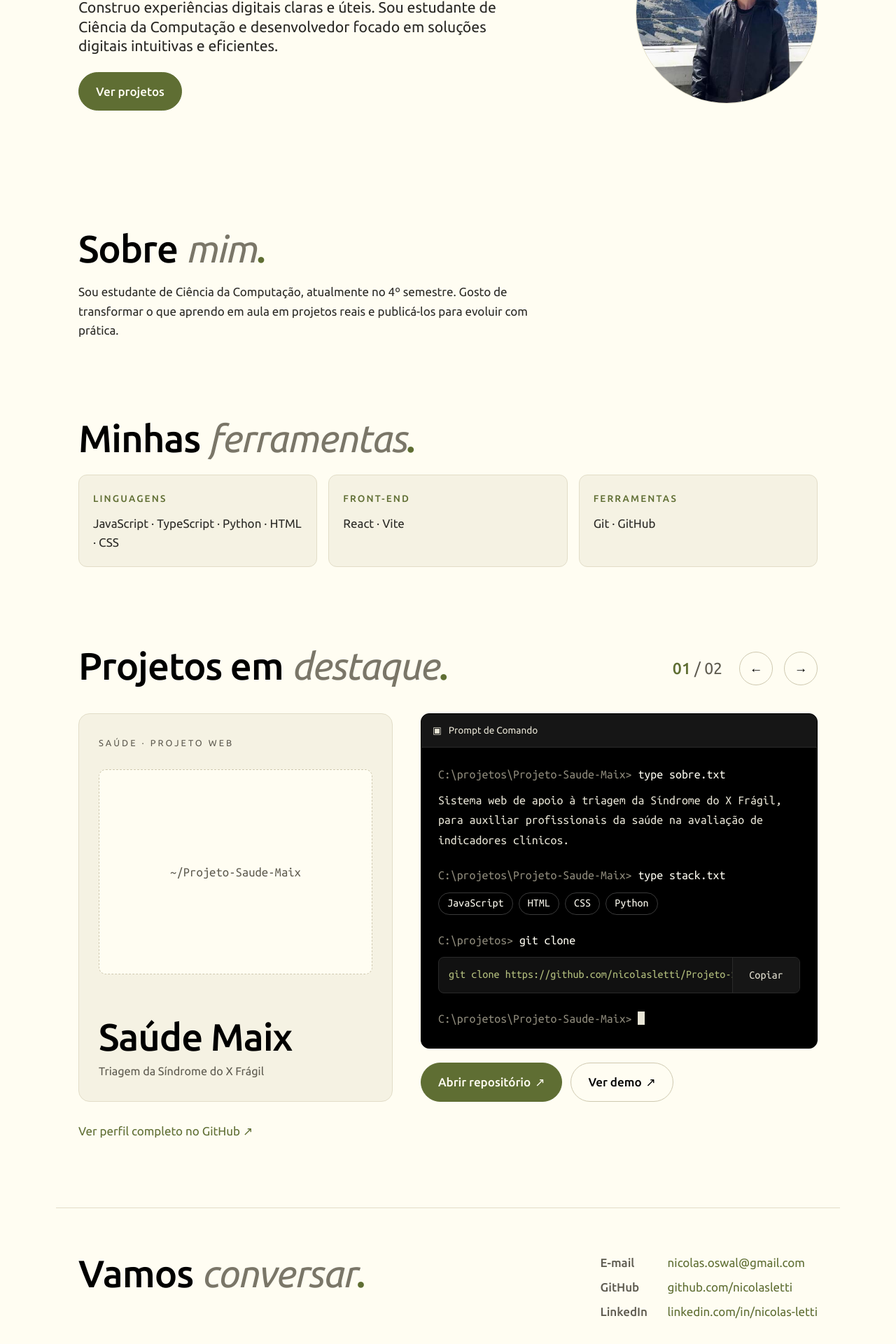
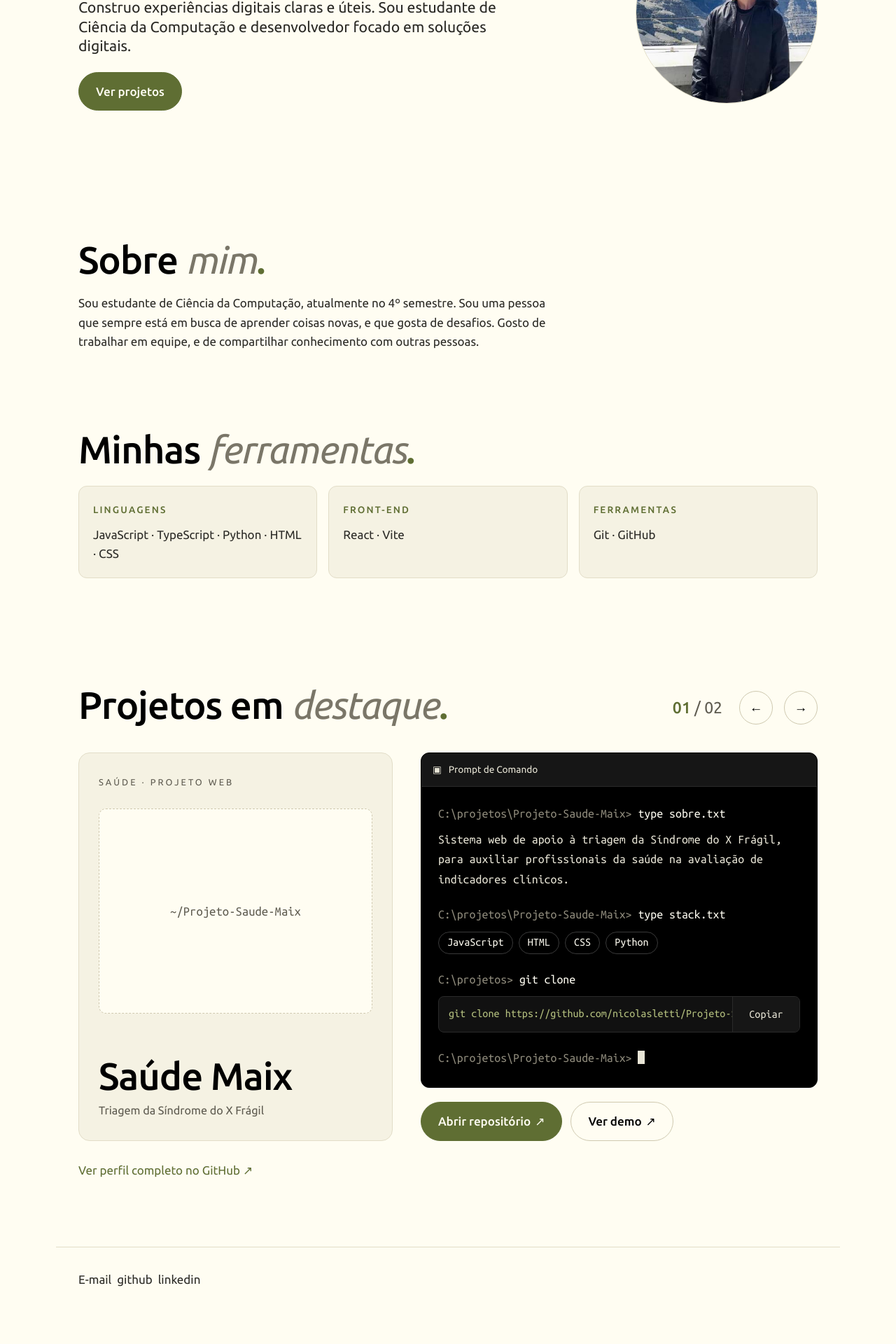
Before and after one commit to nicolasletti/portfolio, a React (Vite) app: page / in a window 1280 px wide. Shown: the part 291-2211 px from the top of the page at 70% size. After the commit the page ends 2164 px from the top, so only its background shows below. Built offline with nearby package versions, Linux system fonts and the light colour scheme.

Commit message:
feat: update About, Footer, Hero, and Projects components for improved content and layout

```diff
--- a/src/components/about/about.tsx
+++ b/src/components/about/about.tsx
@@ -10,8 +10,7 @@ function About() {
 			</h2>
 			<p>
 				Sou estudante de {profile.course}, atualmente no {profile.semester}.
-				Gosto de transformar o que aprendo em aula em projetos reais e
-				publicá-los para evoluir com prática.
+				Sou uma pessoa que sempre está em busca de aprender coisas novas, e que gosta de desafios. Gosto de trabalhar em equipe, e de compartilhar conhecimento com outras pessoas.
 			</p>
 		</section>
 	)
--- a/src/components/footer/footer.css
+++ b/src/components/footer/footer.css
@@ -2,7 +2,7 @@
 	border-top: 1px solid var(--border);
 	margin: 0 auto;
 	max-width: var(--content-width);
-	padding: 64px var(--gutter) 32px;
+	padding: 32px var(--gutter) 32px;
 }
 
 .site-footer__inner {
@@ -18,7 +18,7 @@
 
 .site-footer__links {
 	display: flex;
-	flex-direction: column;
+	flex-direction: row;
 	gap: 8px;
 	list-style: none;
 	margin: 0;
@@ -33,7 +33,7 @@
 }
 
 .site-footer__links a {
-	color: var(--accent);
+	color: var(-- text-muted);
 	overflow-wrap: anywhere;
 	text-decoration: none;
 }
--- a/src/components/footer/footer.tsx
+++ b/src/components/footer/footer.tsx
@@ -5,28 +5,20 @@ function Footer() {
 	return (
 		<footer className="site-footer" id="contato">
 			<div className="site-footer__inner">
-				<div>
-					<h2>
-						Vamos <em>conversar</em>
-						<span className="title-dot">.</span>
-					</h2>
-				</div>
-
 				<ul className="site-footer__links">
 					<li>
-						<strong>E-mail</strong>
-						<a href={`mailto:${profile.email}`}>{profile.email}</a>
-					</li>
-					<li>
-						<strong>GitHub</strong>
-						<a href={profile.github} target="_blank" rel="noreferrer">
-							github.com/nicolasletti
+						<a href={profile.email} target="_blank" rel="noreferrer">
+							E-mail
 						</a>
 					</li>
 					<li>
-						<strong>LinkedIn</strong>
+						<a href={profile.github} target="_blank" rel="noreferrer">
+							github
+						</a>
+					</li>
+					<li>
 						<a href={profile.linkedin} target="_blank" rel="noreferrer">
-							linkedin.com/in/nicolas-letti
+							linkedin
 						</a>
 					</li>
 
--- a/src/components/hero/hero.css
+++ b/src/components/hero/hero.css
@@ -6,7 +6,7 @@
 	justify-content: space-between;
 	margin: 0 auto;
 	max-width: var(--content-width);
-	padding: 96px var(--gutter) 112px;
+	padding: 96px var(--gutter) 128px;
 }
 
 .hero-section__content {
--- a/src/components/hero/hero.tsx
+++ b/src/components/hero/hero.tsx
@@ -11,8 +11,7 @@ function Hero() {
 				</h1>
 				<p className="hero-section__description">
 					Construo experiências digitais claras e úteis. Sou estudante de{' '}
-					{profile.course} e desenvolvedor focado em soluções digitais
-					intuitivas e eficientes.
+					{profile.course} e desenvolvedor focado em soluções digitais.
 				</p>
 				<div className="hero-section__actions">
 					<a className="button button--primary" href="#projetos">
--- a/src/components/projects/projects.css
+++ b/src/components/projects/projects.css
@@ -1,7 +1,7 @@
 .projects-section {
   margin: 0 auto;
   max-width: var(--content-width);
-  padding: 56px var(--gutter) 96px;
+  padding: 96px var(--gutter) 96px;
 }
 
 .projects-section__heading {
```
